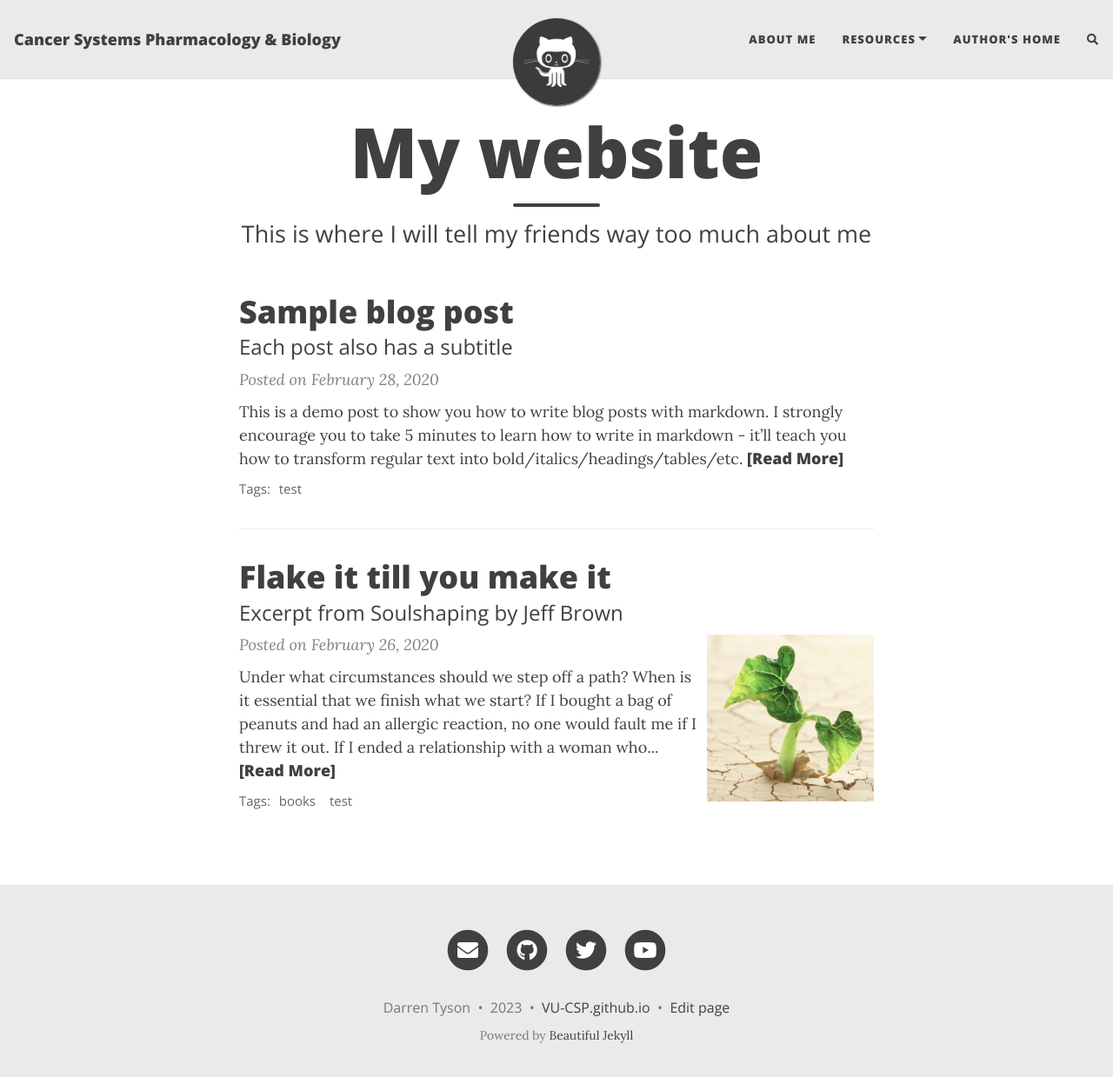
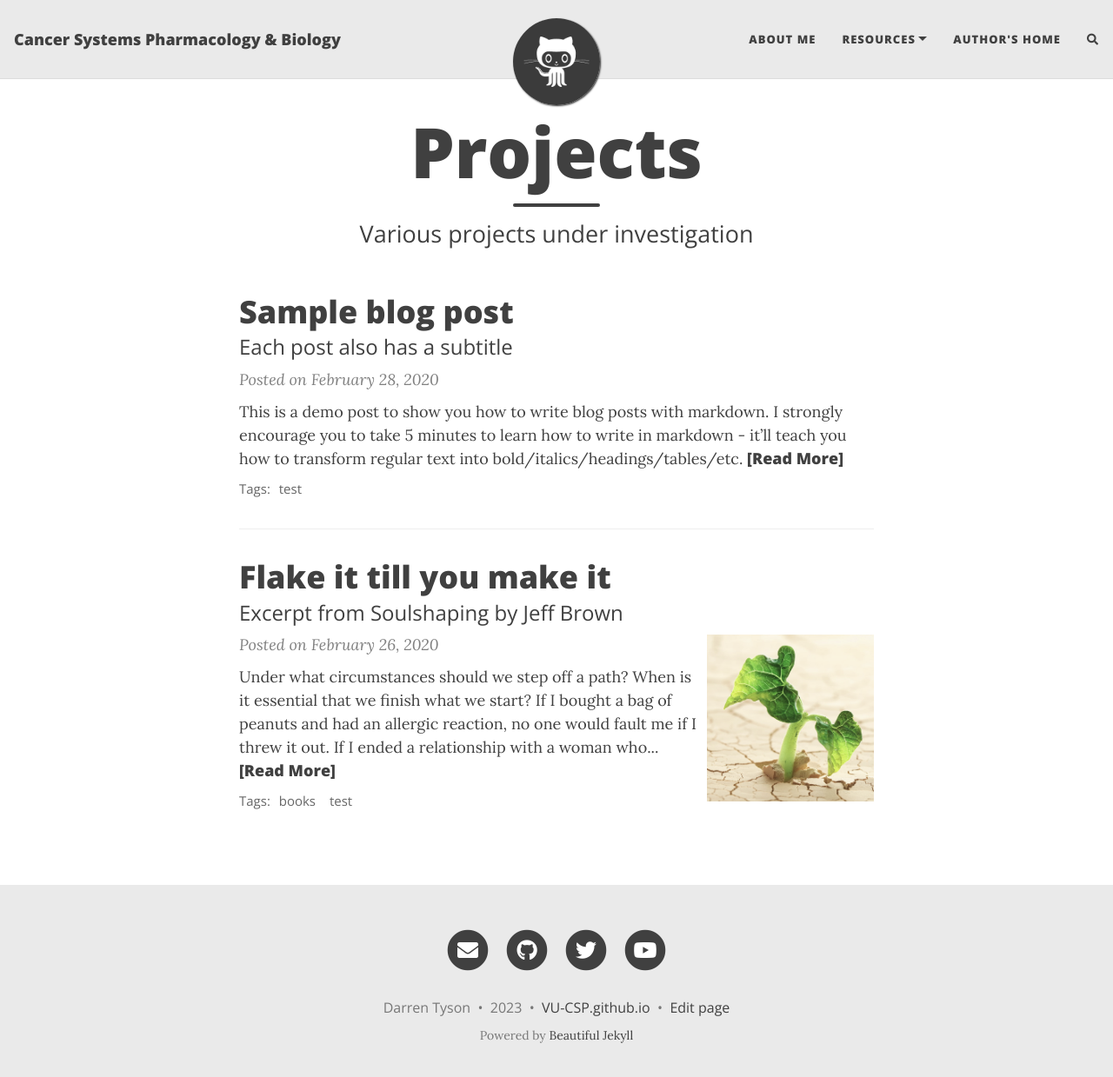
Before and after one commit to VU-CSP/vu-csp.github.io, a Jekyll site: the page built from index.html, in a window 1280 px wide and 1252 px high. Shown: the top 1239 px of the window at 87% size. Built offline with Jekyll 4.4.1, drawn with Linux system fonts in a browser that asks for light colours; nearby versions of some CDN libraries; the list of posts is cut into pages by our own code; comment, search, counter and statistics services are not loaded.

Commit message:
Update index.html

```diff
--- a/index.html
+++ b/index.html
@@ -1,5 +1,5 @@
 ---
 layout: home
-title: My website
-subtitle: This is where I will tell my friends way too much about me
+title: Projects
+subtitle: Various projects under investigation
 ---
```
